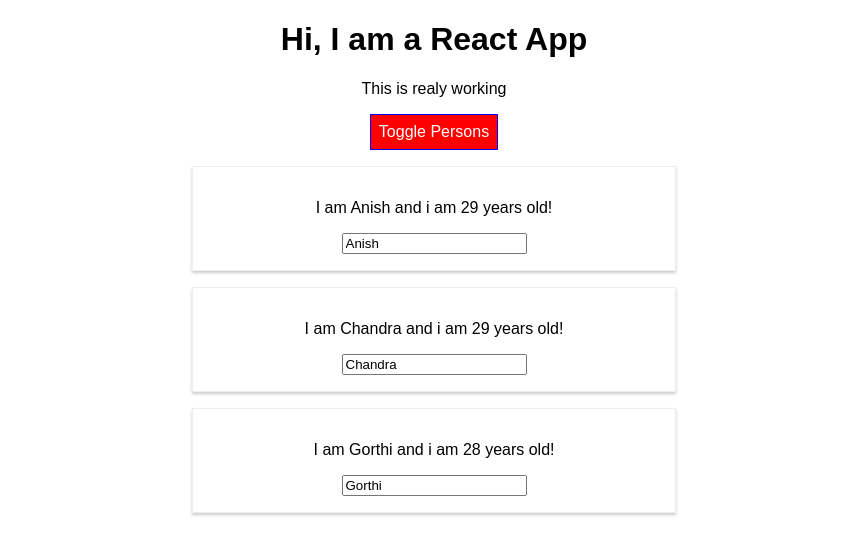
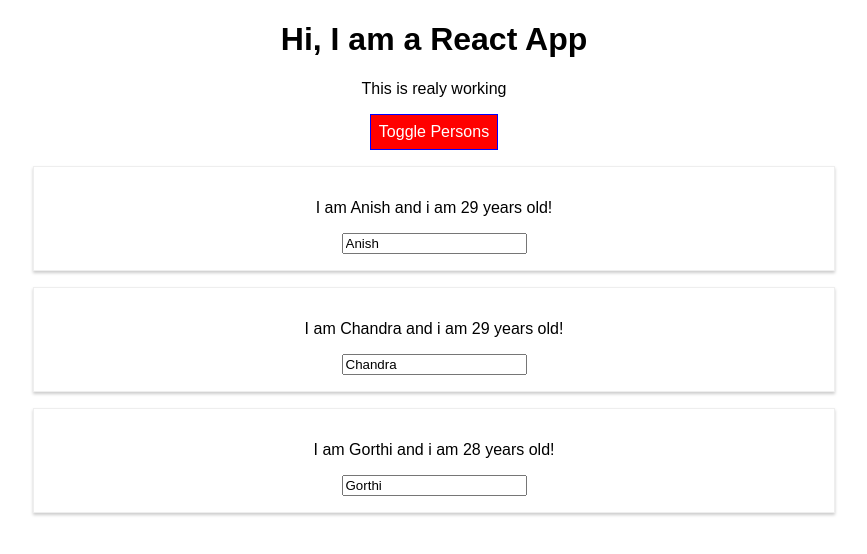
Before and after one commit to saianis/react-complete-guide, a React (Create React App) app: page / in a window 1280 px wide. Both pictures are taken after a click on the button "Toggle Persons". Shown: the top 554 px of the page, without its empty margins (206-1073 px from the left). Built offline with nearby package versions, Linux system fonts and the light colour scheme.

Commit message:
introduced styling components library

```diff
--- a/package.json
+++ b/package.json
@@ -6,7 +6,8 @@
     "radium": "^0.26.0",
     "react": "^16.13.1",
     "react-dom": "^16.13.1",
-    "react-scripts": "1.1.5"
+    "react-scripts": "1.1.5",
+    "styled-components": "^5.1.0"
   },
   "scripts": {
     "start": "react-scripts start",
--- a/src/App.js
+++ b/src/App.js
@@ -1,6 +1,5 @@
 import React, { Component } from 'react';
 import './App.css';
-import Radium, { StyleRoot } from 'radium';
 import Person from './Person/Person';
 
 class App extends Component {
@@ -89,7 +88,6 @@
 
 
     return (
-      <StyleRoot>
           <div className="App">
           <h1> Hi, I am a React App</h1>
           <p className = {classes.join(' ')}>This is realy working</p>
@@ -98,10 +96,9 @@
           onClick={this.togglePersonsHandler}>Toggle Persons</button>
           {persons}
       </div>
-      </StyleRoot>
     );
   }
 }
 
 // Higher order component
-export default Radium(App);
+export default App;
--- a/src/Person/Person.css
+++ b/src/Person/Person.css
@@ -1,4 +1,4 @@
-.Person {
+/* .Person {
     width: 60%;
     margin: 16px auto;
     border: 1px solid #eee;
@@ -6,3 +6,9 @@
     padding: 16px;
     text-align: center;
 }
+
+@media (min-width: 500px) {
+    .Person {
+        width: '450px';
+    }
+} */
--- a/src/Person/Person.js
+++ b/src/Person/Person.js
@@ -1,20 +1,34 @@
 import React from 'react';
 import  './Person.css';
-import Radium from 'radium';
+import styled from 'styled-components';
+
+const StyledDiv =  styled.div`
+    width: 60%;
+    margin: 16px auto;
+    border: 1px solid #eee;
+    box-shadow: 0 2px 3px #ccc;
+    padding: 16px;
+    text-align: center;
+
+    @media (min-width: 500px) {
+        width: '450px';
+    }`;
+
 
 const person = (props) => {
-    const style = {
-        '@media (min-width: 500px)': {
-            width: '450px'
-        }
-    }
+    // const style = {
+    //     '@media (min-width: 500px)': {
+    //         width: '450px'
+    //     }
+    // }
     return  (
-        <div className="Person" style={style}>
+        // <div className="Person">
+        <StyledDiv>
             <p onClick={props.click}>I am {props.name} and i am {props.age} years old!</p>
             <p>{props.children}</p>
             <input type="text" onChange={props.changed} value={props.name}/>
-        </div>
+        </StyledDiv>
     )
 };
 
-export default Radium(person);
+export default person;
```
Also changed, not shown: 1 other file (tests, documents, lock files or other folders).
